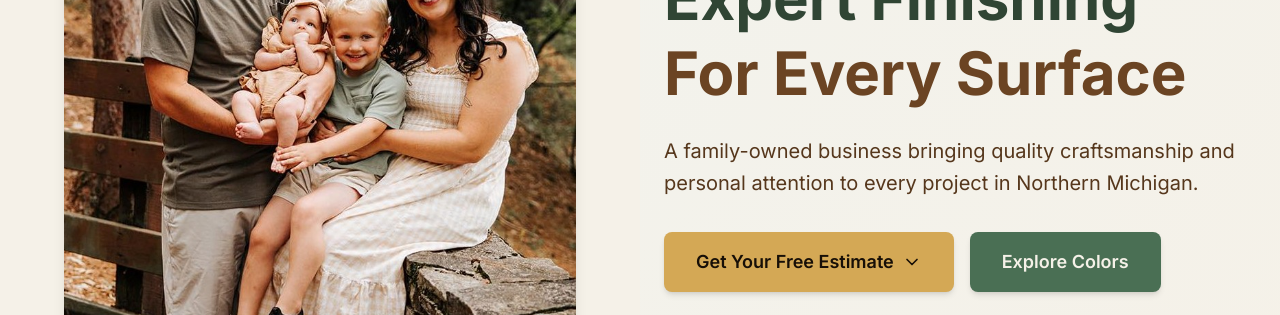
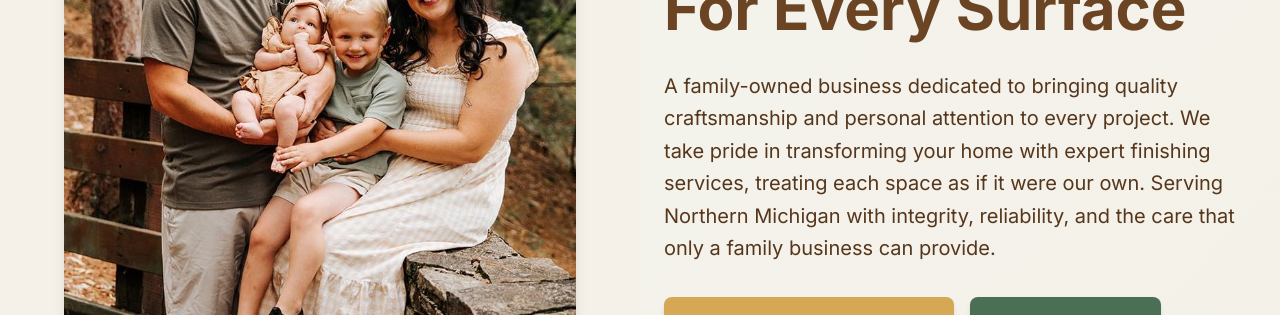
Before and after one commit to bigbenny1231/udebrock-website, a Next.js app: page / in a window 1280 px wide. Shown: the part 314-629 px from the top of the page. Built offline with nearby package versions, Linux system fonts and the light colour scheme; no server answers.

Commit message:
Expand hero subheadline with more professional and personal messaging

```diff
--- a/components/sections/Hero.tsx
+++ b/components/sections/Hero.tsx
@@ -44,7 +44,7 @@ export default function Hero() {
 
             {/* Subheadline */}
             <p className="text-base md:text-xl text-walnut-600 mb-6 md:mb-8 leading-relaxed">
-              A family-owned business bringing quality craftsmanship and personal attention to every project in Northern Michigan.
+              A family-owned business dedicated to bringing quality craftsmanship and personal attention to every project. We take pride in transforming your home with expert finishing services, treating each space as if it were our own. Serving Northern Michigan with integrity, reliability, and the care that only a family business can provide.
             </p>
 
           {/* CTAs */}
```
